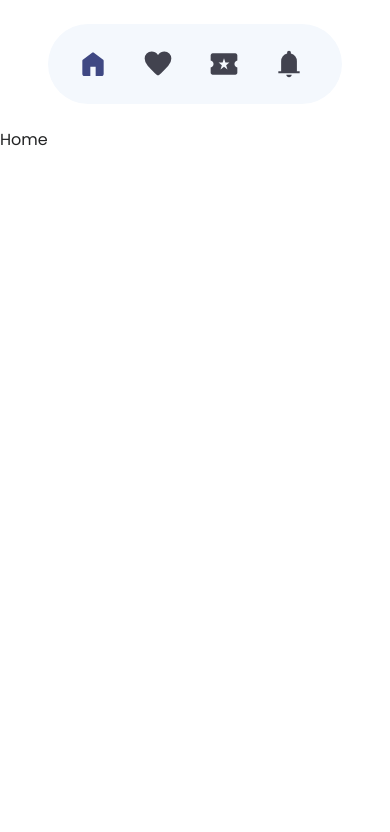
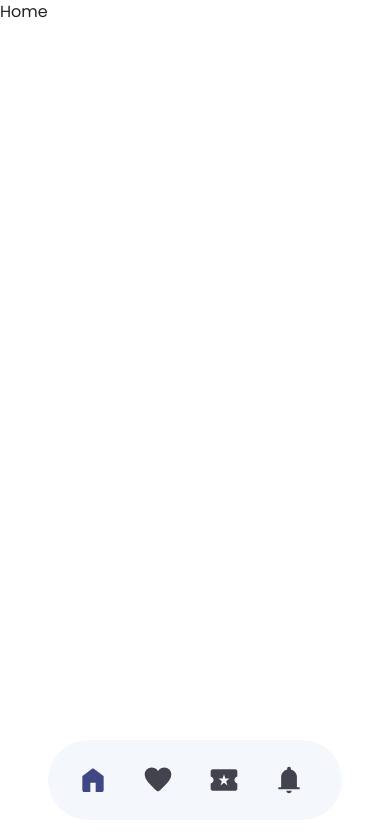
Before and after one commit to FlamingArch/pandaal, a Next.js app: page / in a window 390 px wide. Shown: the top 832 px of the page. Built offline with nearby package versions, Linux system fonts and the light colour scheme.

Commit message:
Added Page Component

```diff
--- a/components/Index.js
+++ b/components/Index.js
@@ -1,3 +1,4 @@
 export { default as CardScroller } from "./CardScroller";
 export { default as EventCard } from "./EventCard";
 export { default as Tab } from "./Tab";
+export { default as Page } from "./Page";
--- /dev/null
+++ b/components/Page.js
@@ -0,0 +1,12 @@
+import styles from "../styles/Page.module.scss";
+
+const Page = ({ children, appBar }) => {
+  return (
+    <div className={styles.page}>
+      <div className={styles.appBar}>{appBar}</div>
+      <div className={styles.content}>{children}</div>
+    </div>
+  );
+};
+
+export default Page;
--- a/pages/index.js
+++ b/pages/index.js
@@ -4,13 +4,10 @@ import {
   IconHome,
   IconNotifications,
 } from "../components/Icons";
-import Tab from "../components/Tab";
+import { Tab, Page } from "../components";
 
 export default function Home() {
-  return (
-    <Tab.Controller>
-      <Tab.Bar
-        items={[
+  const navigationItems = [
     {
       icon: IconHome,
       label: "Home",
@@ -27,14 +24,18 @@ export default function Home() {
       icon: IconNotifications,
       label: "Notifications",
     },
-        ]}
-      />
+  ];
+
+  return (
+    <Tab.Controller>
+      <Page appBar={<Tab.Bar items={navigationItems} />}>
         <Tab.View>
           <h1>Home</h1>
           <h1>Favourites</h1>
           <h1>Bookings</h1>
           <h1>Notifications</h1>
         </Tab.View>
+      </Page>
     </Tab.Controller>
   );
 }
--- /dev/null
+++ b/styles/Page.module.scss
@@ -0,0 +1,25 @@
+.page {
+  width: 100vw;
+  height: 100vh;
+  display: grid;
+  grid-template-columns: auto 1fr;
+  @media screen and (max-width: 666px) {
+    grid-template-columns: 1fr;
+    grid-template-rows: 1fr;
+  }
+}
+.appBar {
+  @media screen and (max-width: 666px) {
+    position: absolute;
+    bottom: 0;
+    left: 0;
+    right: 0;
+  }
+}
+
+.content {
+  display: flex;
+  flex-direction: column;
+  width: 100%;
+  height: 100%;
+}
```
Lines whose indentation alone changed are shown as unchanged.
